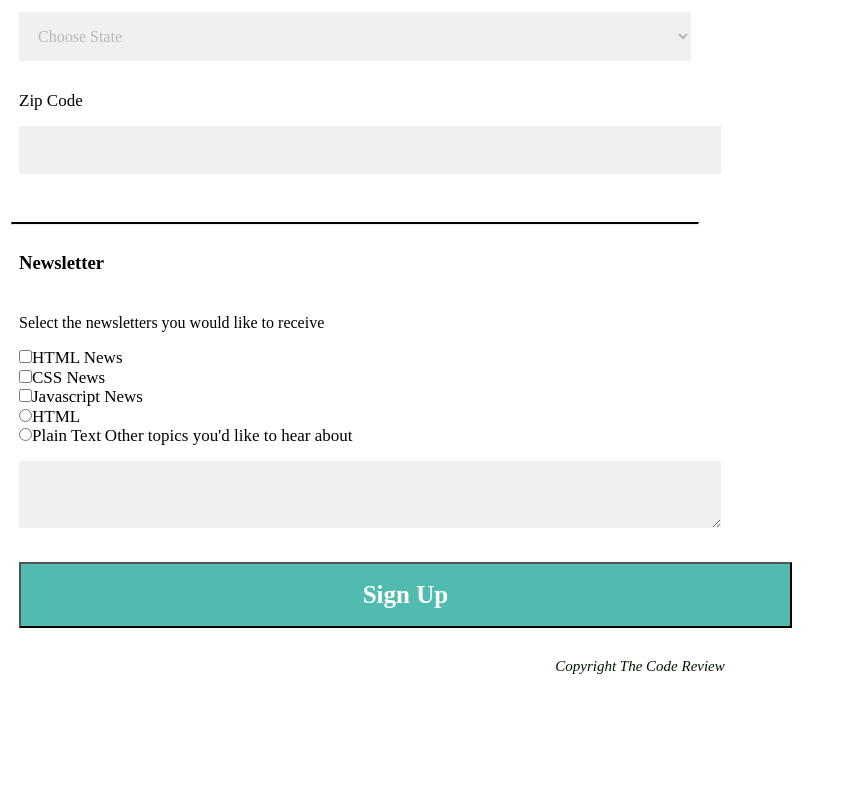
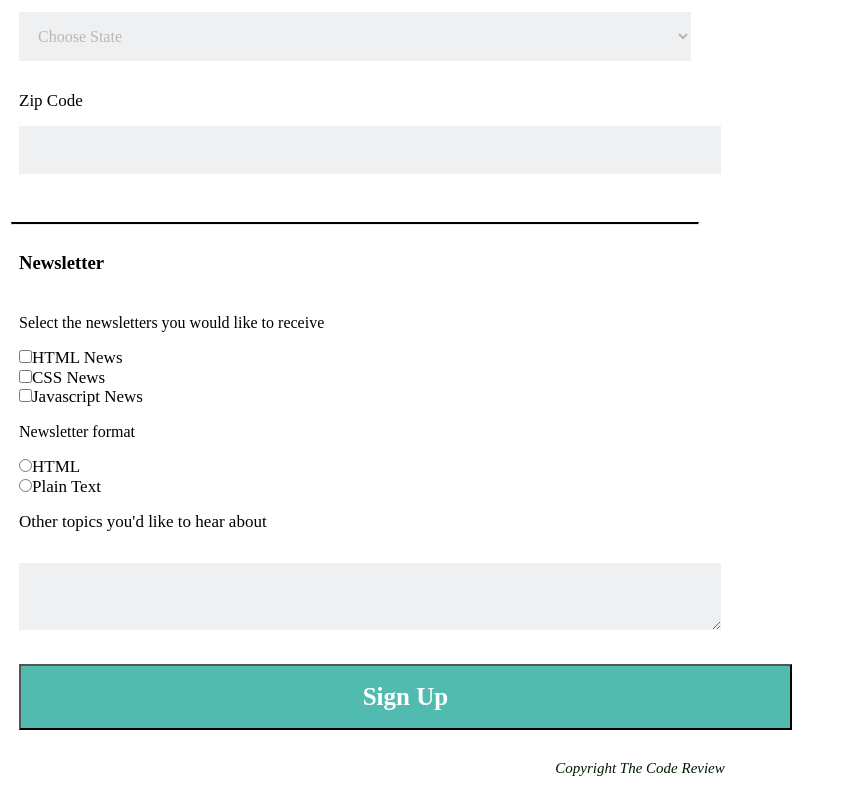
Before and after one commit to AlexVCS/Online-Registration-Form, a plain HTML site: page index.html in a window 1280 px wide. Shown: the part 868-1660 px from the top of the page, without its empty margins (0-844 px from the left). Before the commit the page ends 1558 px from the top, so only its background shows below. Drawn offline with Linux system fonts and the light colour scheme.

Commit message:
Small changes

```diff
--- a/index.html
+++ b/index.html
@@ -76,11 +76,12 @@
   <input type="checkbox" id="css_news" value="css_news" name="newsletter"><label for="coding">CSS News</label><br>
   <input type="checkbox" id="javascript_news" value="javascript_news" name="newsletter"><label for="coding">Javascript News</label><br>
 
+<p>Newsletter format</p>
 
   <input type="radio" id="html" value="html" name="html"><label for="html">HTML</label><br>
   <input type="radio" id="plain_text" value="plain_text" name="plain_text"><label for="plain_text">Plain Text</label>
 
-  <label class="topics" for="topics">Other topics you'd like to hear about</label>
+  <p><label class="topics" for="topics">Other topics you'd like to hear about</label></p>
   <textarea id="topics" name="topic_ideas"></textarea>
 
 
```
